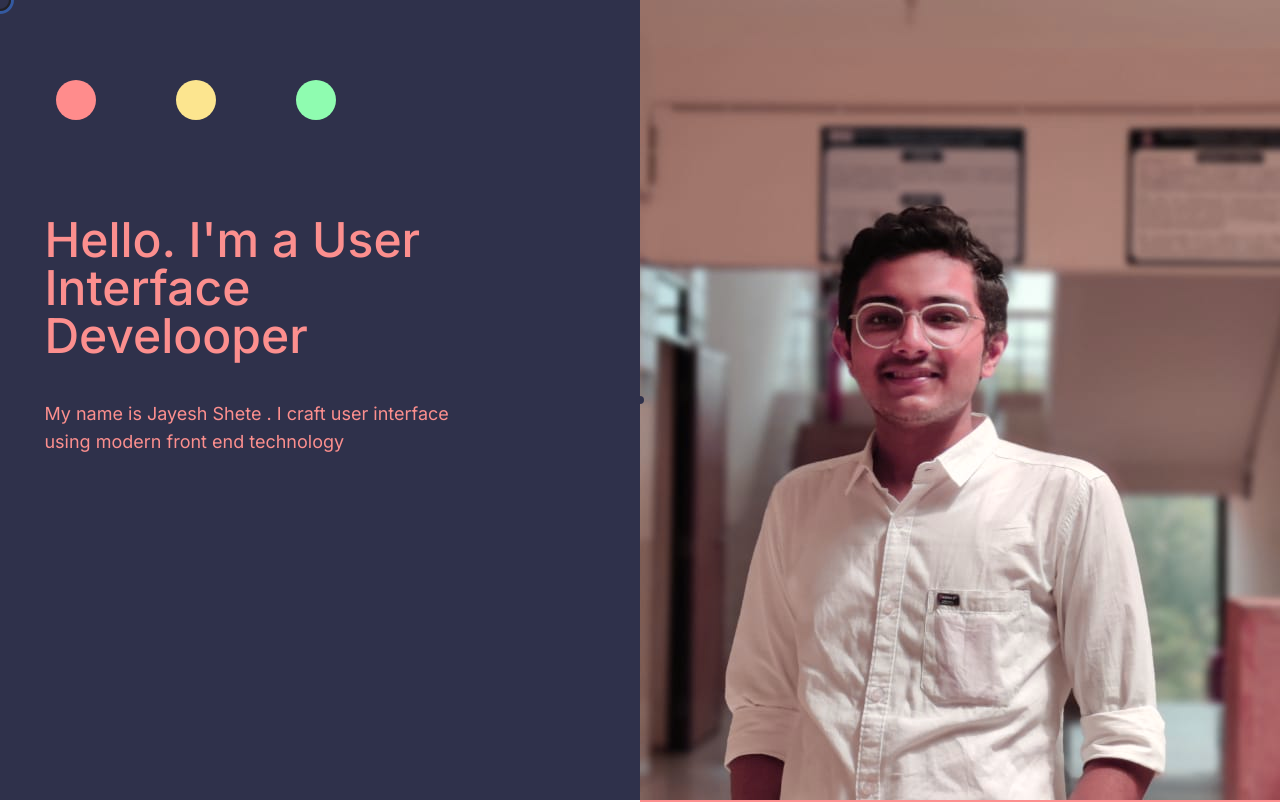
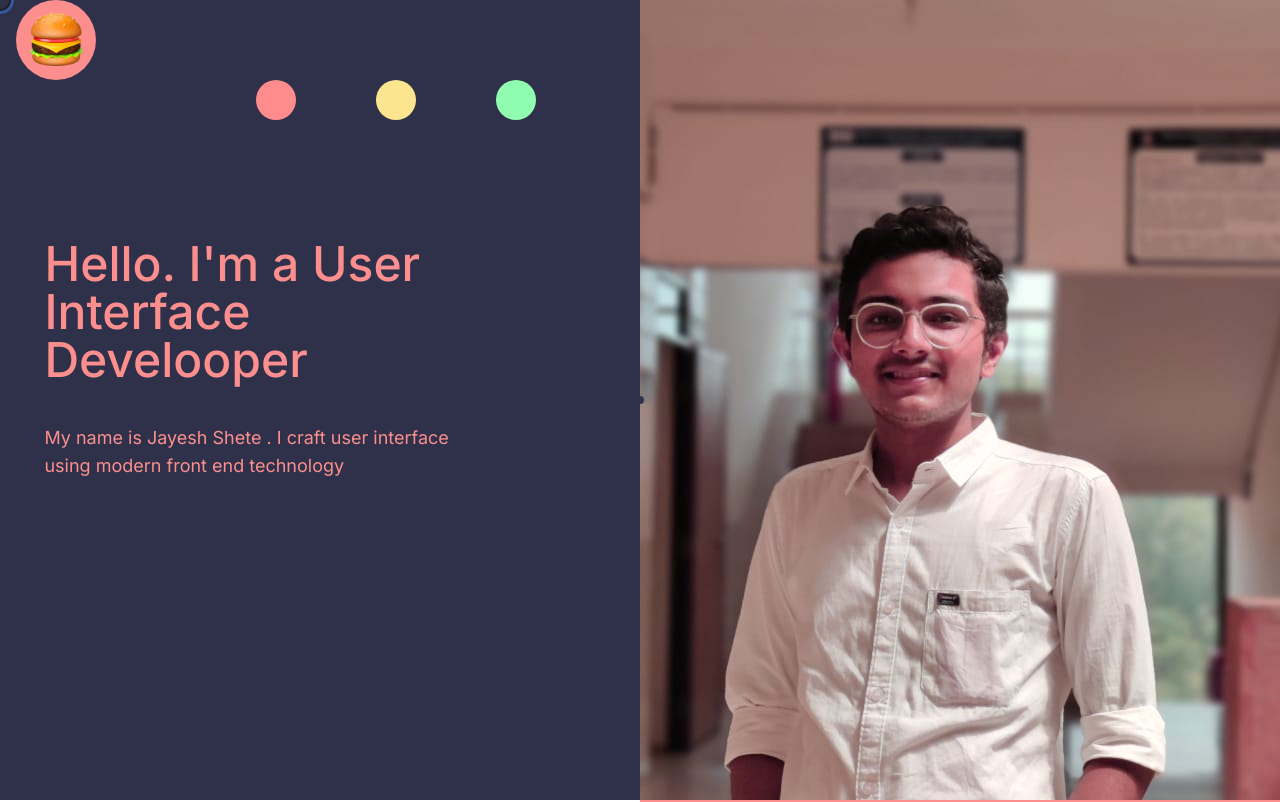
Before and after one commit to Jayesh1512/websyte, a React (Vite) app: page / in a window 1280 px wide. Shown: the top 802 px of the page. Built offline with nearby package versions, Linux system fonts and the light colour scheme.

Commit message:
nav bar initiated

```diff
--- a/src/components/Left.jsx
+++ b/src/components/Left.jsx
@@ -26,16 +26,23 @@ function Left() {
 
   return (
     <div className='w-full'>
-      <div className=' ml-8 flex justify-start w-9/12 lg:ml-14'>
-      <button className='mt-20 w-10 h-10 rounded-full bg-text-pink grid place-content-center' onClick={pinkTheme}></button>
-      <button className='ml-20 mt-20 w-10 h-10 rounded-full bg-text-yellow grid place-content-center' onClick={yellowTheme}></button>
-      <button className='ml-20 mt-20 w-10 h-10 rounded-full bg-text-green grid place-content-center' onClick={greenTheme}></button>
+      <div className='flex justify-between items-start lg:flex-row-reverse w-9/12 lg:ml-14 '>
+        <div className='flex ml-8'>
+            <button className='mt-20 w-10 h-10 rounded-full bg-text-pink grid place-content-center' onClick={pinkTheme}></button>
+            <button className='ml-20 mt-20 w-10 h-10 rounded-full bg-text-yellow grid place-content-center' onClick={yellowTheme}></button>
+            <button className='ml-20 mt-20 w-10 h-10 rounded-full bg-text-green grid place-content-center' onClick={greenTheme}></button>
+        </div>
+
+        <div>
+            <button className='mt-20 w-20 h-20 rounded-full reverse grid place-content-center p-3 lg:relative fixed right-10 bottom-20 z-50 '>
+              <img src={image} alt="" className='object-contain'/>
+            </button>
+        </div>
 
       </div>
 
-
         {/* Text */}
-          <span className='h-2/5 mt-24  flex  flex-col items-center w-5/6   gap-10 '>
+          <span className='h-2/5 mt-20  flex  flex-col items-center w-5/6   gap-10 '>
             <p className='font-main content text-5xl font-medium w-5/6'  >Hello. I'm a User Interface Develooper </p>
             <p className='font-main content text-lg w-5/6 font-normal' >My name is Jayesh Shete . I craft user interface using modern front end technology</p>
           </span>
```
